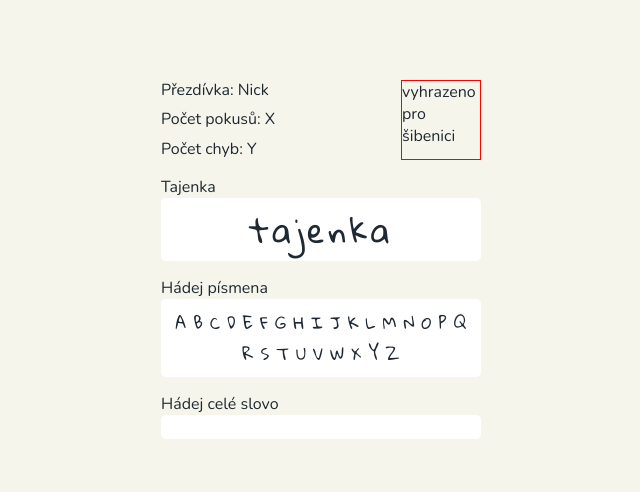
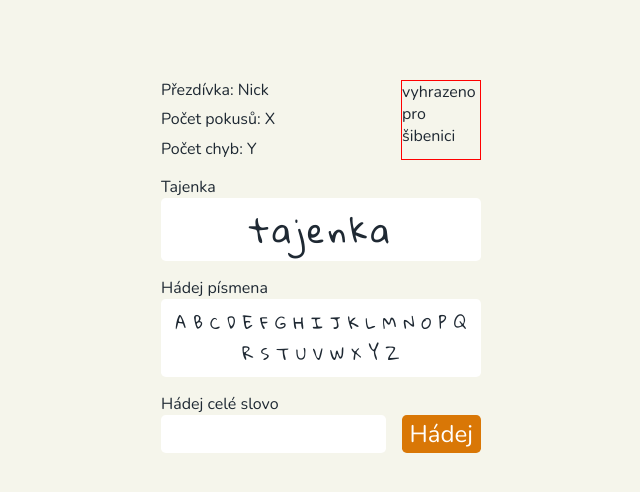
Before and after one commit to ImuneGH/hangman, a React (Vite) app: page /game in a window 1280 px wide. Shown: the top 492 px of the page, without its empty margins (319-959 px from the left). Built offline with nearby package versions, Linux system fonts and the light colour scheme.

Commit message:
feat: textInput upraven do game komponenty

```diff
--- a/src/components/TextInput.tsx
+++ b/src/components/TextInput.tsx
@@ -8,7 +8,10 @@ const TextInput = ({ label }: TextInputProps) => {
   return (
     <div className="text-input">
       <label htmlFor="text-input">{label}</label>
-      <input type="text" id="text-input" />
+      <div className="guess-word-container">
+        <input type="text" id="text-input" />
+        {label === "Hádej celé slovo" && <button>Hádej</button>}
+      </div>
     </div>
   );
 };
--- a/src/css/components/textInput.css
+++ b/src/css/components/textInput.css
@@ -6,4 +6,14 @@
 .text-input input {
   border: none;
   border-radius: 0.3rem;
+  flex: 1;
 }
+
+.guess-word-container {
+  display: flex;
+  gap: 1rem;
+}
+
+.guess-word-container button {
+  padding: 0.2rem 0.5rem;
+}
--- a/src/css/pages/game.css
+++ b/src/css/pages/game.css
@@ -5,3 +5,12 @@
   max-width: 20rem;
   margin-top: 5rem;
 }
+
+.game-layout button {
+  border: none;
+  color: var(--card-bg-color);
+  background-color: var(--accent-color);
+  border-radius: 0.3rem;
+  font-size: 1.5rem;
+  cursor: pointer;
+}
```
